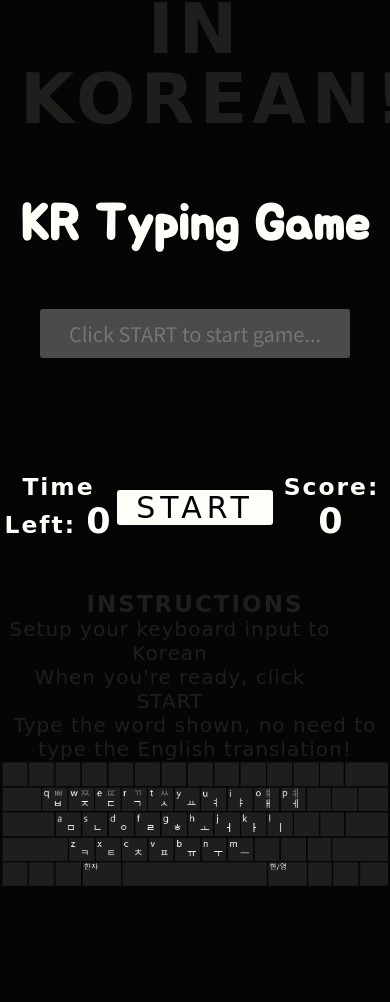
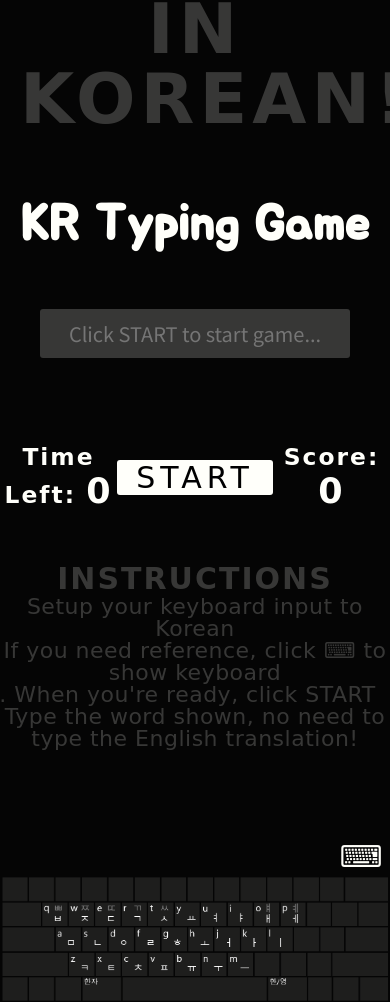
Before and after one commit to michelleracho/kr-typing-game, a plain HTML site: page index.html in a window 390 px wide. Shown: the part 376-1378 px from the top of the page. Before the commit the page ends 1268 px from the top, so only its background shows below. Drawn offline with Linux system fonts and the light colour scheme; a web font is replaced by a local one.

Commit message:
adjust styles

```diff
--- a/index.html
+++ b/index.html
@@ -46,7 +46,7 @@
         <h4>Instructions</h4>
         <ol class="instructions__list">
           <li class="instructions__item">Setup your keyboard input to Korean</li>
-          <!-- <li class="instructions__item">If you need reference, click ⌨</li> -->
+          <li class="instructions__item">If you need reference, click ⌨ to show keyboard</li>
           <li class="instructions__item">When you're ready, click START</li>
           <li class="instructions__item">
             Type the word shown, no need to type the English translation!
@@ -54,7 +54,8 @@
         </ol>
 
         <figure class="keyboard">
-          <img src="./img/kr-keyboard.png" alt="English-Korean keyboard" />
+          <button class="btn-keyboard"><span>Show</span> ⌨</button>
+          <img class="keyboard__img" src="./img/kr-keyboard.png" alt="English-Korean keyboard" />
         </figure>
       </section>
     </main>
--- a/sass/_base.scss
+++ b/sass/_base.scss
@@ -18,13 +18,13 @@ body {
   color: $color-white;
   min-height: 100vh;
   text-align: center;
+  overflow: hidden;
+  position: relative;
 }
 
 .container {
-  // border: 1px solid;
-  @include flexCenter;
-  flex-direction: column;
   width: 100%;
   max-width: 100rem;
+  height: 100%;
   margin: auto;
 }
--- a/sass/components/_controls.scss
+++ b/sass/components/_controls.scss
@@ -1,5 +1,4 @@
 .controls {
-  // border: 1px solid;
   @include flexCenter;
   justify-content: space-around;
   width: 100%;
@@ -20,17 +19,12 @@
 
   .btn-start {
     order: 1;
-    cursor: pointer;
+    @include btnDefaults;
+    font-size: 3rem;
     width: 20rem;
-    font-family: inherit;
-    font-size: 3rem;
-    outline: none;
     background-color: $color-white;
-    border: none;
-    border-radius: 3px;
     letter-spacing: 0.5rem;
     position: relative;
-    // overflow: hidden;
 
     &::before {
       content: 'START';
--- a/sass/components/_header.scss
+++ b/sass/components/_header.scss
@@ -1,5 +1,4 @@
 .header {
-  // border: 1px solid red;
   padding: 2rem;
 
   h1 {
@@ -7,6 +6,6 @@
     text-transform: uppercase;
     letter-spacing: 0.5rem;
     line-height: 1;
-    color: rgba($color-white, 0.1);
+    color: $color-gray;
   }
 }
--- a/sass/components/_instructions.scss
+++ b/sass/components/_instructions.scss
@@ -1,39 +1,67 @@
 .instructions {
-  color: rgba($color-white, 0.1);
-  // text-align: left;
+  color: $color-gray;
   margin-top: 5rem;
   width: 100%;
-  @include flexCenter;
-  flex-direction: column;
+  position: relative;
 
   h4 {
-    font-size: 2.3rem;
+    font-size: 3rem;
     letter-spacing: 2px;
     text-transform: uppercase;
   }
 
   &__list {
-    // border: 1px solid red;
     @include flexCenter;
-    // justify-content: space-between;
-    flex-wrap: wrap;
+    flex-direction: column;
   }
 
   &__item {
-    font-size: 2rem; // 1.6rem;
-    letter-spacing: 1px; // 0.5px;
-
-    &:not(:last-child) {
-      margin-right: 5rem;
-    }
+    font-size: 2.2rem;
+    letter-spacing: 0.5px;
+    line-height: 1;
   }
 
   .keyboard {
-    display: block;
+    width: 100%;
+    position: relative;
+    transform: translateY(100%);
+    transition: transform 0.7s ease;
 
-    img {
+    &__img {
+      display: block;
       width: 100%;
       height: auto;
     }
+
+    .btn-keyboard {
+      @include btnDefaults;
+      @include flexCenter;
+      flex-direction: column;
+      text-transform: uppercase;
+      font-size: 3rem;
+      color: $color-white;
+      padding: 0.5rem;
+      position: absolute;
+      top: -6rem;
+      right: 0;
+
+      span {
+        font-size: 1.5rem;
+        transform: scaleY(0);
+        transform-origin: bottom;
+        transition: transform 0.2s ease;
+      }
+
+      &:hover {
+        span {
+          transform: scaleY(1);
+        }
+      }
+    }
   }
 }
+
+.show-keyboard {
+  transform: translateY(0) !important;
+  bottom: 0;
+}
--- a/sass/components/_word.scss
+++ b/sass/components/_word.scss
@@ -1,6 +1,5 @@
 .word {
-  margin-top: 4rem;
-  margin-bottom: 7rem;
+  margin: 4rem 0;
 
   &__current {
     font-size: 5rem;
@@ -9,12 +8,11 @@
   }
 
   &__translation {
-    // border: 1px solid red;
     font-size: 1.4rem;
     height: 2.5rem;
     margin-top: 1rem;
     font-family: $font-kr;
-    opacity: 0.7;
+    color: rgba($color-white, 0.75);
   }
 
   &__input {
@@ -30,6 +28,10 @@
     &:focus {
       box-shadow: 0 0 0.7rem $color-white;
     }
+
+    &:disabled {
+      background-color: $color-gray;
+    }
   }
 
   .message {
--- a/sass/utilities/_mixins.scss
+++ b/sass/utilities/_mixins.scss
@@ -3,3 +3,12 @@
   align-items: center;
   justify-content: center;
 }
+
+@mixin btnDefaults {
+  cursor: pointer;
+  font-family: inherit;
+  background-color: transparent;
+  outline: none;
+  border: none;
+  border-radius: 3px;
+}
--- a/sass/utilities/_variables.scss
+++ b/sass/utilities/_variables.scss
@@ -7,3 +7,4 @@ $font-input: 'Noto Sans KR', sans-serif;
 $color-black: #050505;
 $color-white: #fffffa;
 $color-red: #d62828;
+$color-gray: rgba($color-white, 0.2);
--- a/script.js
+++ b/script.js
@@ -7,6 +7,22 @@ const message = document.querySelector('#message');
 const seconds = document.querySelector('#seconds');
 const startBtn = document.querySelector('#startBtn');
 
+/* show/hide keyboard */
+const keyboard = document.querySelector('.keyboard');
+const keyboardSpan = document.querySelector('.keyboard span');
+const keyboardBtn = document.querySelector('.btn-keyboard');
+
+keyboardBtn.addEventListener('click', () => {
+  keyboard.classList.toggle('show-keyboard');
+});
+
+keyboardBtn.addEventListener('mouseover', () => {
+  keyboard.classList.contains('show-keyboard')
+    ? (keyboardSpan.innerText = 'Hide')
+    : (keyboardSpan.innerText = 'Show');
+});
+
+/* game */
 const words = vocab;
 const DEFAULT_TIME = 15;
 
@@ -14,7 +30,7 @@ let time = DEFAULT_TIME;
 let score;
 let isGameOver;
 let interval;
-let timeout;
+// let timeout;
 
 // start game
 function start() {
@@ -59,7 +75,7 @@ function matchInput() {
     score++;
     message.innerText = 'You got it!';
 
-    // timeout = setTimeout(() => {
+    // setTimeout(() => {
     showWord(words);
     wordInput.value = '';
     // message.innerText = '';
```
Also changed, not shown: css/main.css, 1 other file.
